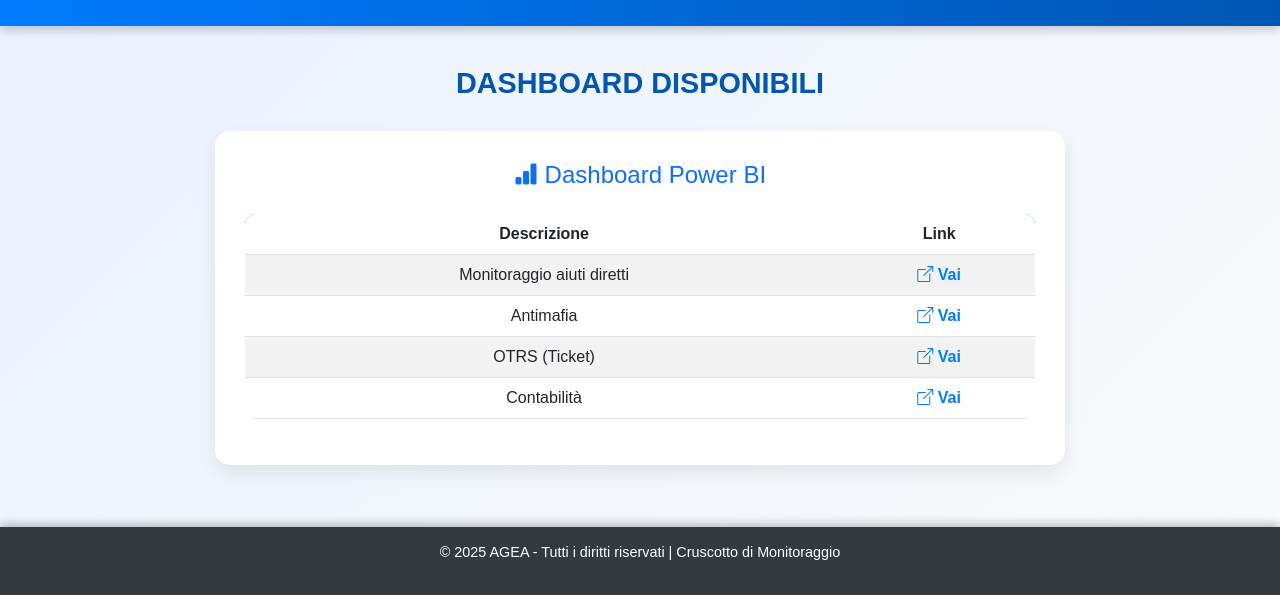
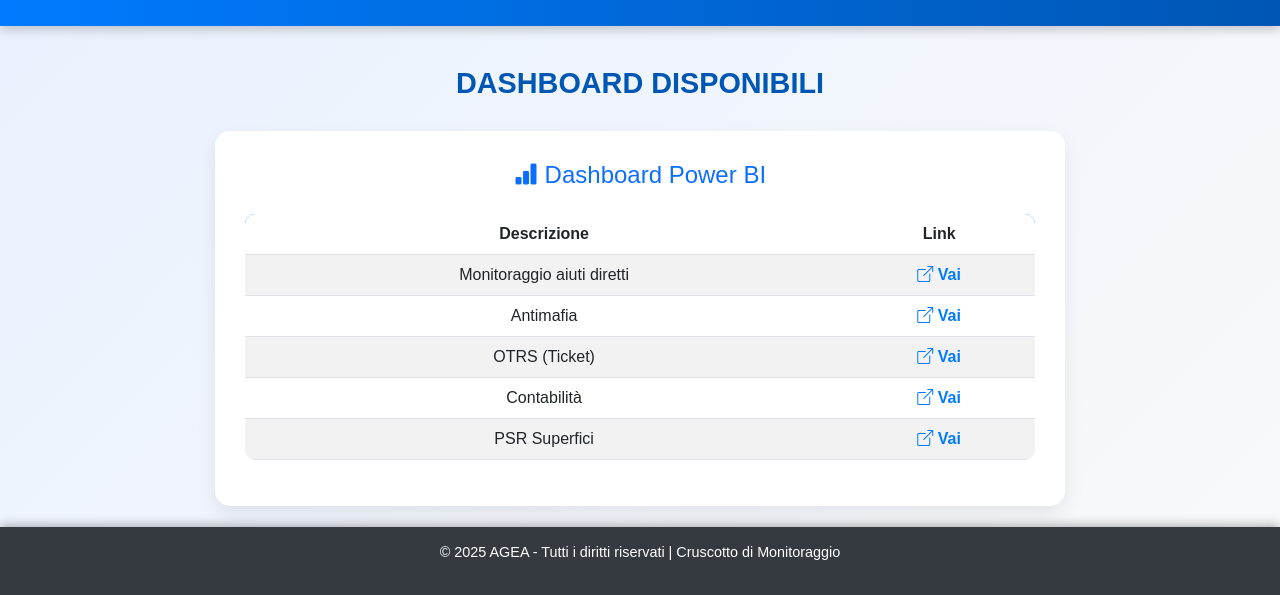
Before and after one commit to LukCame/Cruscotto-di-Monitoraggio-DASHBOARD, a plain HTML site: page index.html in a window 1280 px wide. Shown: the part 205-800 px from the top of the page. Drawn offline with nearby package versions, Linux system fonts and the light colour scheme.

Commit message:
Update index.html

```diff
--- a/index.html
+++ b/index.html
@@ -155,6 +155,7 @@
           <tr><td>Antimafia</td><td><a class="btn-link" href="https://app.powerbi.com/reportEmbed?reportId=5e940749-3c5c-4640-ace2-3adf802a8ecc&autoAuth=true&ctid=af5af08d-63ac-49b4-9b9e-79b80d13ce58" target="_blank"><i class="bi bi-box-arrow-up-right"></i> Vai</a></td></tr>
           <tr><td>OTRS (Ticket)</td><td><a class="btn-link" href="https://app.powerbi.com/groups/8a64a539-5072-4d81-9647-b2114a5f7726/reports/d6992b83-b3cc-43fb-9e53-a3e6416790d4?experience=power-bi" target="_blank"><i class="bi bi-box-arrow-up-right"></i> Vai</a></td></tr>
           <tr><td>Contabilità</td><td><a class="btn-link" href="https://app.powerbi.com/reportEmbed?reportId=15140096-8014-412e-8198-508ffc81c5f8&autoAuth=true&ctid=af5af08d-63ac-49b4-9b9e-79b80d13ce58" target="_blank"><i class="bi bi-box-arrow-up-right"></i> Vai</a></td></tr>
+          <tr><td>PSR Superfici</td><td><a class="btn-link" href="https://app.powerbi.com/groups/me/reports/b2db4417-1a72-495d-b97b-10c11f2a67f3/055334079738fef25f95?experience=power-bi" target="_blank"><i class="bi bi-box-arrow-up-right"></i> Vai</a></td></tr>
         </tbody>
       </table>
     </div>
```
